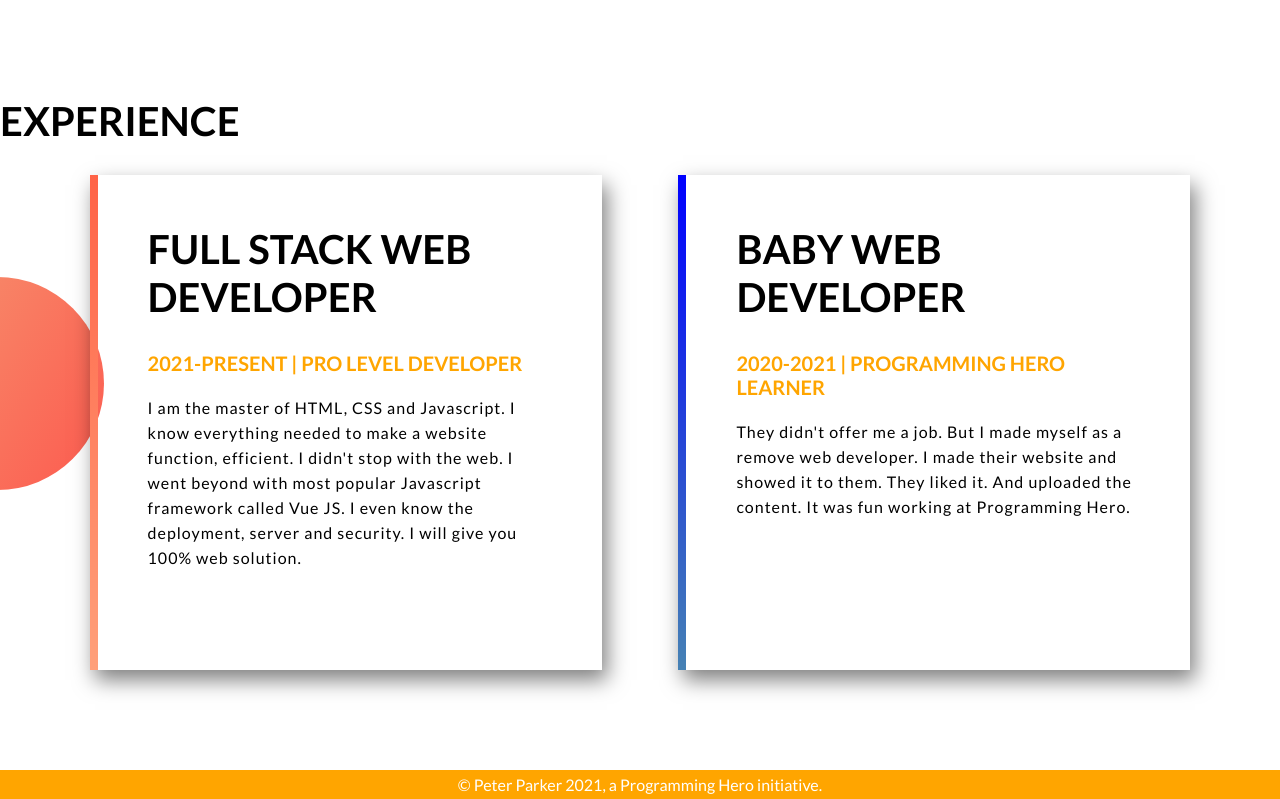
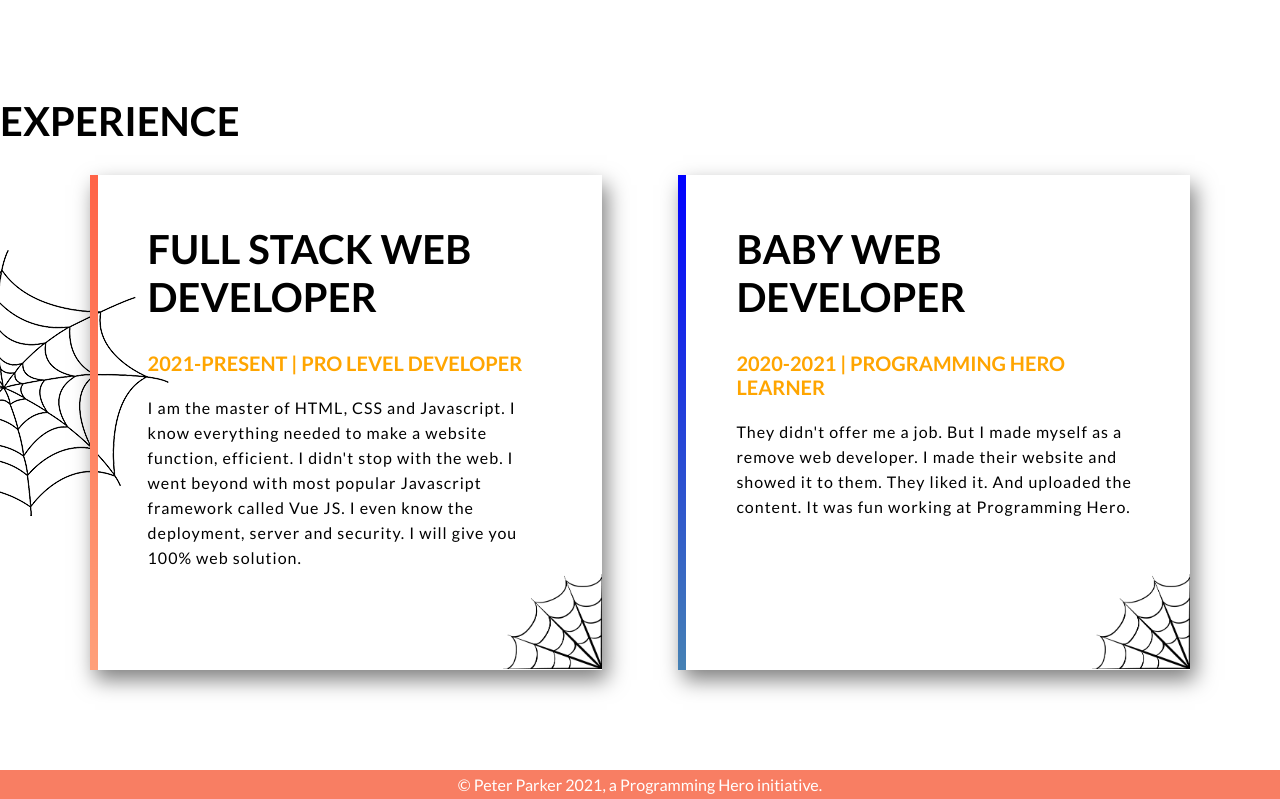
Before and after one commit to NaZmuZ-SaKiB/simple-portfo-website, a plain HTML site: page index.html in a window 1280 px wide. Shown: the part 1379-2178 px from the top of the page. Drawn offline with Linux system fonts and the light colour scheme.

Commit message:
changed background images

```diff
--- a/style.css
+++ b/style.css
@@ -31,7 +31,7 @@ section{
     margin-bottom: 10rem;
 }
 footer{
-    background-color: orange;
+    background-color: #f87e63;
     color: white;
     font-size: 1.6rem;
     text-align: center;
@@ -67,14 +67,15 @@ footer{
     color: orange;
 }
 .welcome-section{
-    background-image: url('img/top-banner.png');
+    background-image: url('img/web-corner-top-left.png');
     background-repeat: no-repeat;
+    background-size: 10%;
 }
 .welcome-texts p{
     margin-bottom: 1.5rem;
 }
 .hera-pheri{
-    background-image: url('img/dream-bg.png');
+    background-image: url('img/web-half-right.png');
     background-repeat: no-repeat;
     background-position: right;
 }
@@ -92,11 +93,15 @@ footer{
     width: 100%;
 }
 .experience{
-    background-image: url('img/exp-bg.png');
+    background-image: url('img/web-half-left.png');
     background-repeat: no-repeat;
     background-position-y: center;
 }
 .experience-card{
+    background-image: url('img/web-corner-bottom-right.png');
+    background-repeat: no-repeat;
+    background-position: right bottom;
+    background-size: 20%;
     width: 40%;
     padding: 5rem 5rem 10rem;
     box-shadow: .5rem 1rem 2rem rgba(0, 0, 0, .5);
@@ -113,3 +118,21 @@ footer{
 .experience h3{
     color: orange;
 }
+
+::-webkit-scrollbar{
+    width: 1.5rem;
+}
+::-webkit-scrollbar-track{
+    background: rgba(231, 231, 231, 0.286);
+    box-shadow: inset 0 0 .5rem rgba(0, 0, 0, .3);
+    border-radius: 1rem;
+}
+::-webkit-scrollbar-thumb{
+    width: 1.3rem;
+    box-shadow: inset 0 0 .5rem rgba(0, 0, 0, .5);
+    background: linear-gradient(rgb(255, 123, 0), orange);
+    border-radius: 1rem;
+}
+::-webkit-scrollbar-thumb:hover{
+    background: linear-gradient(rgb(247, 0, 255), #ff3d89); ;
+}
```
Also changed, not shown: img/web-corner-bottom-right.png (added), img/web-corner-top-left.png (added), img/web-half-left.png (added), img/web-half-right.png (added).
